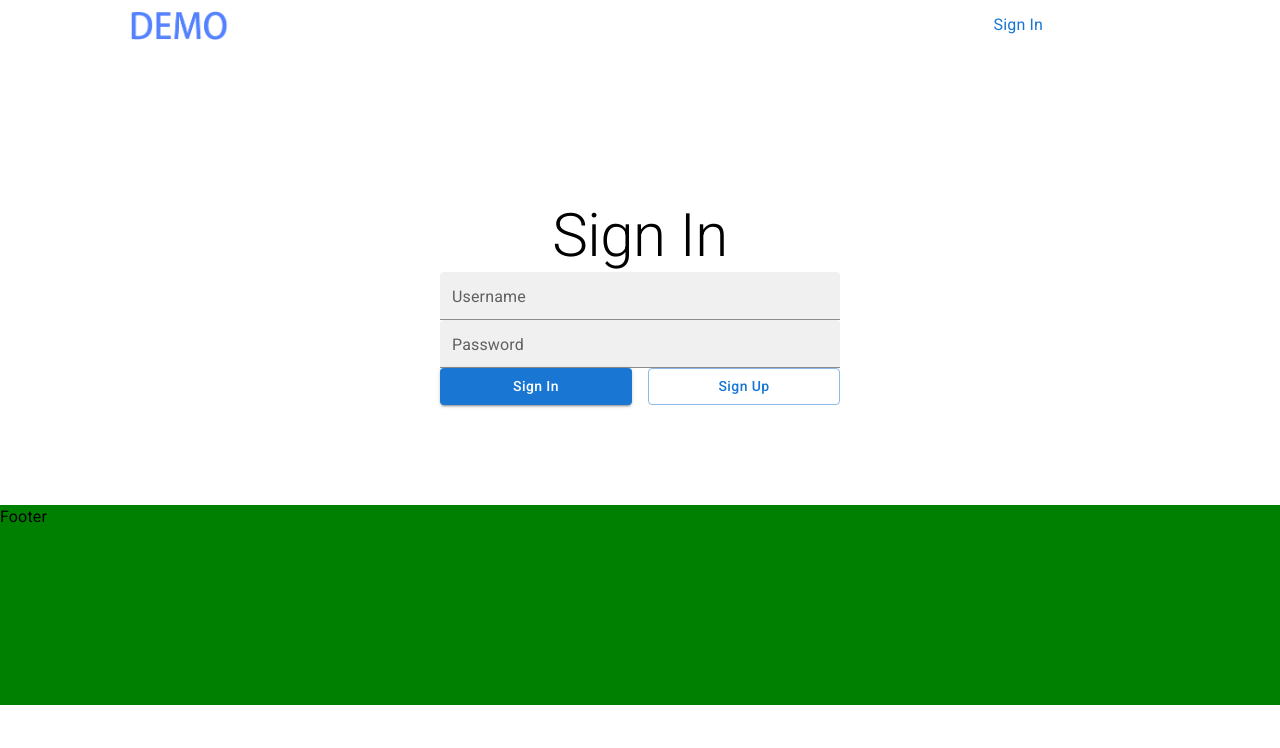
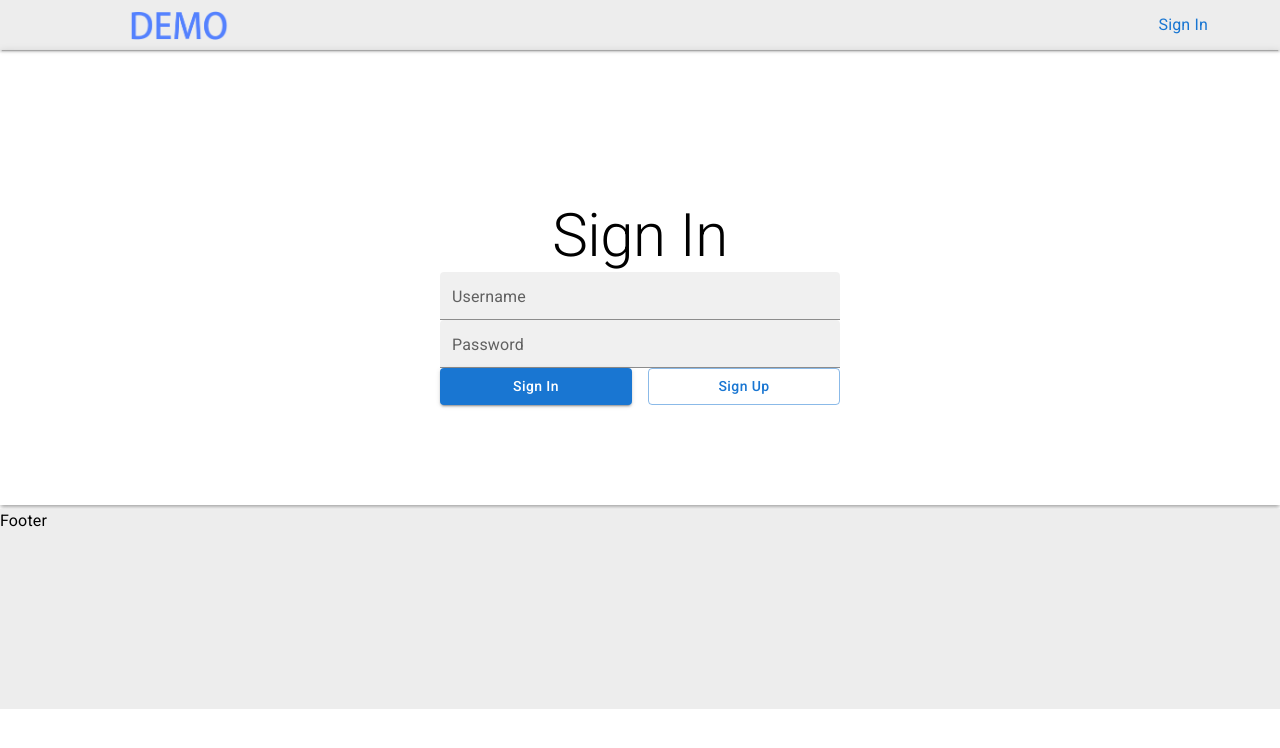
Before and after one commit to Hong-Sun2018/Final-Project-Store, a Next.js app: page /signin in a window 1280 px wide. Shown: the top 748 px of the page. Built offline with nearby package versions, Linux system fonts and the light colour scheme.

Commit message:
styled header and footer a little bit

```diff
--- a/Layout/Footer/Footer.js
+++ b/Layout/Footer/Footer.js
@@ -6,7 +6,7 @@ const useStyles = makeStyles(
     root: {
       width: '100%',
       height: '200px',
-      backgroundColor: 'green',
+      backgroundColor: '#EDEDED',
     }
   }
 );
--- a/Layout/Header/Header.js
+++ b/Layout/Header/Header.js
@@ -7,20 +7,24 @@ import User from './User/User';
 
 const useStyles = makeStyles({
   root: {
+    width: '100%',
+    backgroundColor: '#EDEDED',
+  },
+  container: {
     width: '90%',
-    marginLeft:'auto',
-    marginRight:'auto',
+    marginLeft: 'auto',
+    marginRight: 'auto',
     height: '50px',
     display: 'flex',
-    flexDirection:'row',
-    alignItems:'center',
+    flexDirection: 'row',
+    alignItems: 'center',
   },
   logoBox: {
     width: '20%',
     display: 'flex',
     flexDirection: 'row',
     alignItems: 'center',
-    justifyContent:'center',
+    justifyContent: 'center',
 
   },
   navBox: {
@@ -28,14 +32,17 @@ const useStyles = makeStyles({
   },
   userBox: {
     width: '20%',
+    display: 'flex',
+    flexDirection: 'row',
+    justifyContent: 'right'
   },
 
   logo: {
     width: '100px',
     height: '50px',
     backgroundImage: 'url(/images/demo-logo.png)',
-    backgroundSize:'contain',
-    backgroundPosition:'center center',
+    backgroundSize: 'contain',
+    backgroundPosition: 'center center',
     backgroundRepeat: 'no-repeat',
   }
 
@@ -46,10 +53,11 @@ const Header = () => {
   const classes = useStyles();
 
   return (
-    <Box className={classes.root}>
+    <Box className={classes.root} sx={{ boxShadow: 2 }}>
+      <Box className={classes.container}>
         <Box className={classes.logoBox}>
           <Link href={'/'}>
-          <Button className={classes.logo} sytle={{backgroundColor: 'yellow'}} />
+            <Button className={classes.logo} sytle={{ backgroundColor: 'yellow' }} />
           </Link>
         </Box>
         <Box className={classes.navBox}>
@@ -59,6 +67,7 @@ const Header = () => {
           <User />
         </Box>
       </Box>
+    </Box>
   );
 }
 
--- a/pages/_app.js
+++ b/pages/_app.js
@@ -1,12 +1,15 @@
 import Layout from "../Layout/Layout";
 import { Provider } from 'react-redux';
 import store from "../Redux/Store/Store";
+import {Box} from '@mui/material';
 
 const MyApp = ({ Component, pageProps }) => {
   return (
     <Provider store={store}>
       <Layout>
-        <Component {...pageProps} />
+        <Box sx={{boxShadow: 3, marginBottom: '4px'}}>
+          <Component {...pageProps} />
+        </Box>
       </Layout>
     </Provider>
   );
```
Also changed, not shown: pages/index.js (+1 -13 lines). Lines whose indentation alone changed are shown as unchanged.
